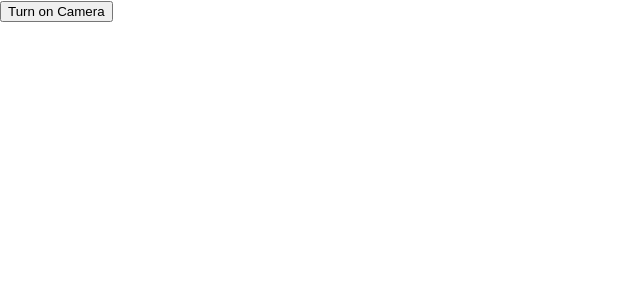
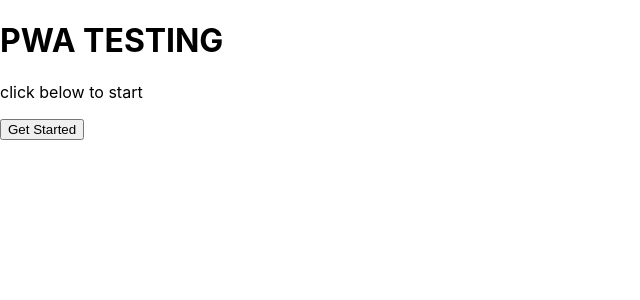
Before and after one commit to chickHackathon/Frontend, a React (Create React App) app: page / in a window 1280 px wide. Shown: the top 300 px of the page, without its empty margins (0-640 px from the left). Built offline with nearby package versions, Linux system fonts and the light colour scheme.

Commit message:
[FEAT] Onboarding add

```diff
--- a/package.json
+++ b/package.json
@@ -13,7 +13,6 @@
     "react": "^18.3.1",
     "react-dom": "^18.3.1",
     "react-scripts": "5.0.1",
-    "typescript": "^4.9.5",
     "web-vitals": "^2.1.4"
   },
   "scripts": {
@@ -40,5 +39,8 @@
       "last 1 firefox version",
       "last 1 safari version"
     ]
+  },
+  "devDependencies": {
+    "typescript": "^5.5.4"
   }
 }
--- a/src/App.tsx
+++ b/src/App.tsx
@@ -1,32 +1,23 @@
-import React, { useState, useRef, useEffect } from 'react';
+import React, { useState } from 'react';
+import Onboarding from './component/Onboarding';
+import Camera from './component/Camera';
 
 function App() {
-  const [stream, setStream] = useState<MediaStream | null>(null);
-  const videoRef = useRef<HTMLVideoElement>(null);
+    const [showOnboarding, setShowOnboarding] = useState(true);
 
-  const handleButtonClick = async () => {
-    try {
-      const mediaStream = await navigator.mediaDevices.getUserMedia({
-        video: { facingMode: { exact: 'environment' } }
-      });
-      setStream(mediaStream);
-    } catch (error) {
-      console.error('Error accessing camera:', error);
-    }
-  };
+    const handleOnboardingComplete = () => {
+        setShowOnboarding(false);
+    };
 
-  useEffect(() => {
-    if (videoRef.current && stream) {
-      videoRef.current.srcObject = stream;
-    }
-  }, [stream]);
-
-  return (
-      <div className="App">
-        <button onClick={handleButtonClick}>Turn on Camera</button>
-        {stream && <video ref={videoRef} autoPlay playsInline />}
-      </div>
-  );
+    return (
+        <div className="App">
+            {showOnboarding ? (
+                <Onboarding onComplete={handleOnboardingComplete} />
+            ) : (
+                <Camera />
+            )}
+        </div>
+    );
 }
 
 export default App;
--- /dev/null
+++ b/src/component/Camera.tsx
@@ -0,0 +1,34 @@
+import React, { useState, useRef, useEffect } from 'react';
+
+interface CameraProps {}
+
+const Camera: React.FC<CameraProps> = () => {
+    const [stream, setStream] = useState<MediaStream | null>(null);
+    const videoRef = useRef<HTMLVideoElement>(null);
+
+    const handleButtonClick = async (): Promise<void> => {
+        try {
+            const mediaStream = await navigator.mediaDevices.getUserMedia({
+                video: { facingMode: { exact: 'environment' } }
+            });
+            setStream(mediaStream);
+        } catch (error) {
+            console.error('Error accessing camera:', error);
+        }
+    };
+
+    useEffect(() => {
+        if (videoRef.current && stream) {
+            videoRef.current.srcObject = stream;
+        }
+    }, [stream]);
+
+    return (
+        <div className="camera">
+            <button onClick={handleButtonClick}>Turn on Camera</button>
+            {stream && <video ref={videoRef} autoPlay playsInline />}
+        </div>
+    );
+};
+
+export default Camera;
--- /dev/null
+++ b/src/component/Onboarding.tsx
@@ -0,0 +1,17 @@
+import React from 'react';
+
+interface OnboardingProps {
+    onComplete: () => void;
+}
+
+const Onboarding: React.FC<OnboardingProps> = ({ onComplete }) => {
+    return (
+        <div className="onboarding">
+            <h1>PWA TESTING</h1>
+    <p>click below to start</p>
+    <button onClick={onComplete}>Get Started</button>
+    </div>
+);
+};
+
+export default Onboarding;
--- a/tsconfig.json
+++ b/tsconfig.json
@@ -4,7 +4,8 @@
     "lib": [
       "dom",
       "dom.iterable",
-      "esnext"
+      "esnext",
+      "es2015"
     ],
     "allowJs": true,
     "skipLibCheck": true,
```
Also changed, not shown: 1 other file (tests, documents, lock files or other folders).
